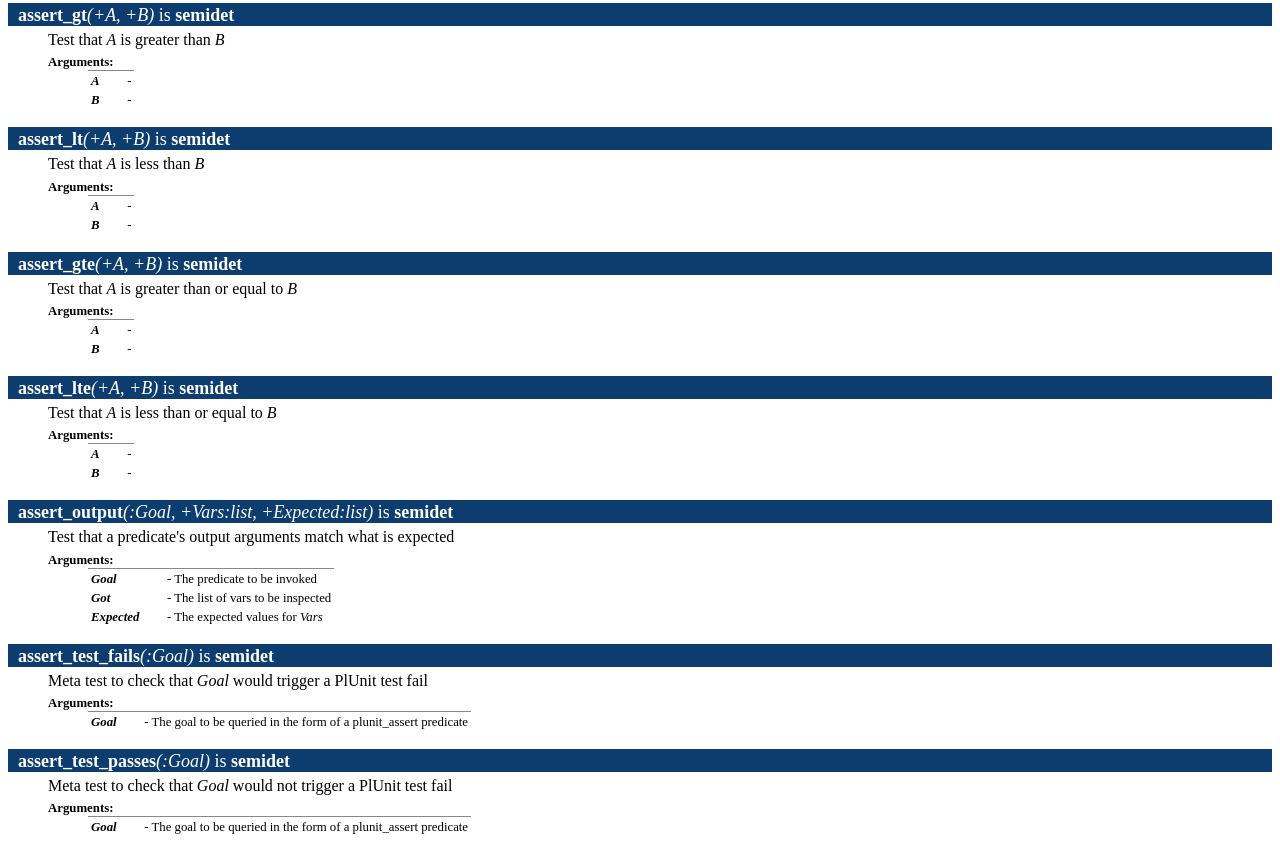
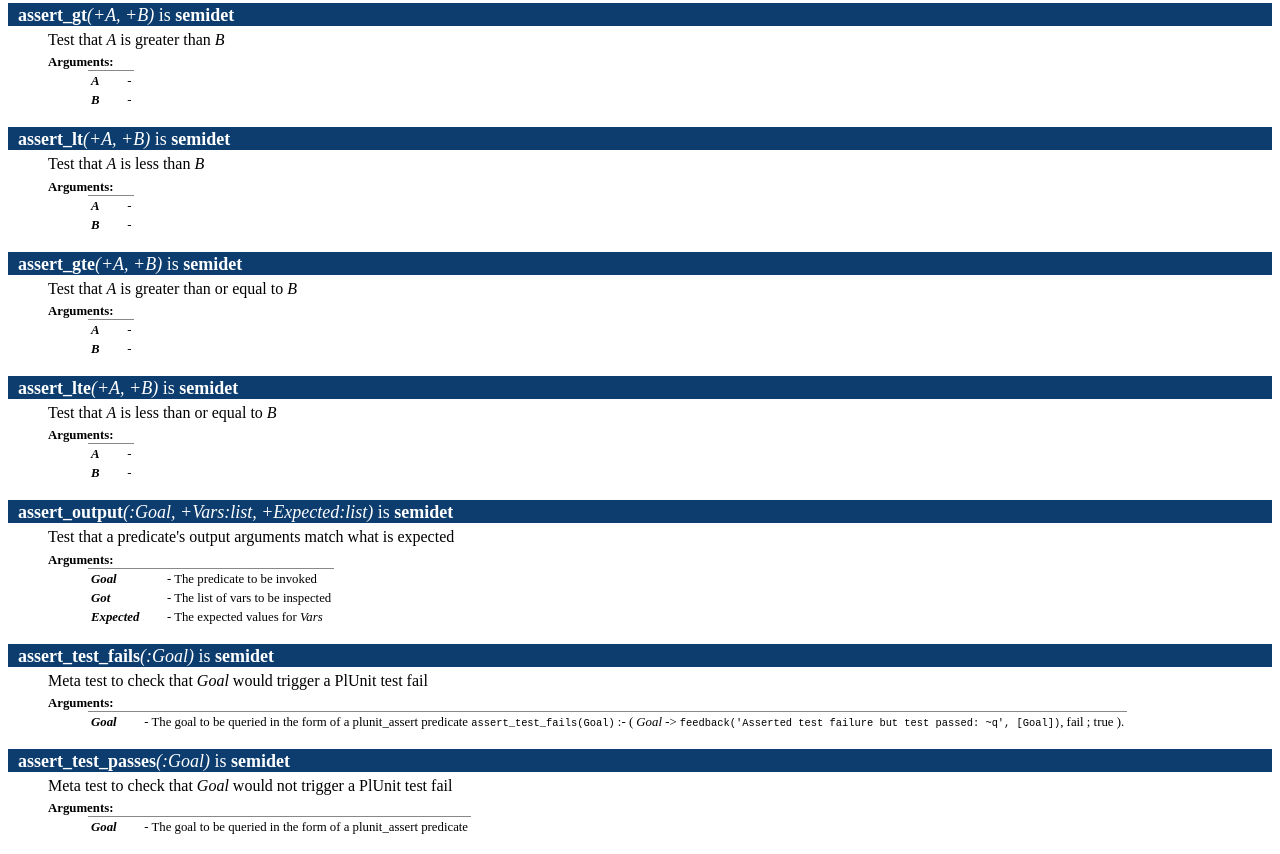
Before and after one commit to simonharris/plunit_assert, a plain HTML site: page plunit_assert.html in a window 1280 px wide. Shown: the part 2232-3086 px from the top of the page. Drawn offline with Linux system fonts and the light colour scheme.

Commit message:
deploy: 97904a3bad7b9ac8369052d9daeb1522c00a8670

```diff
--- a/plunit_assert.html
+++ b/plunit_assert.html
@@ -296,7 +296,13 @@ Supported types are: number, integer, float, atom, compound, list, dict</p>
 <dt class="tag">Arguments:</dt><dd>
 
 <table class="arglist">
-<tr><td><var>Goal</var></td><td class="argdescr">- The goal to be queried in the form of a plunit_assert predicate</td></tr>
+<tr><td><var>Goal</var></td><td class="argdescr">- The goal to be queried in the form of a plunit_assert predicate
+<code>assert_test_fails(Goal)</code> :-
+( <var>Goal</var>
+-&gt; <code>feedback('Asserted test failure but test passed: ~q', [Goal])</code>,
+fail
+; true
+).</td></tr>
 </table>
 
 </dd>
```
